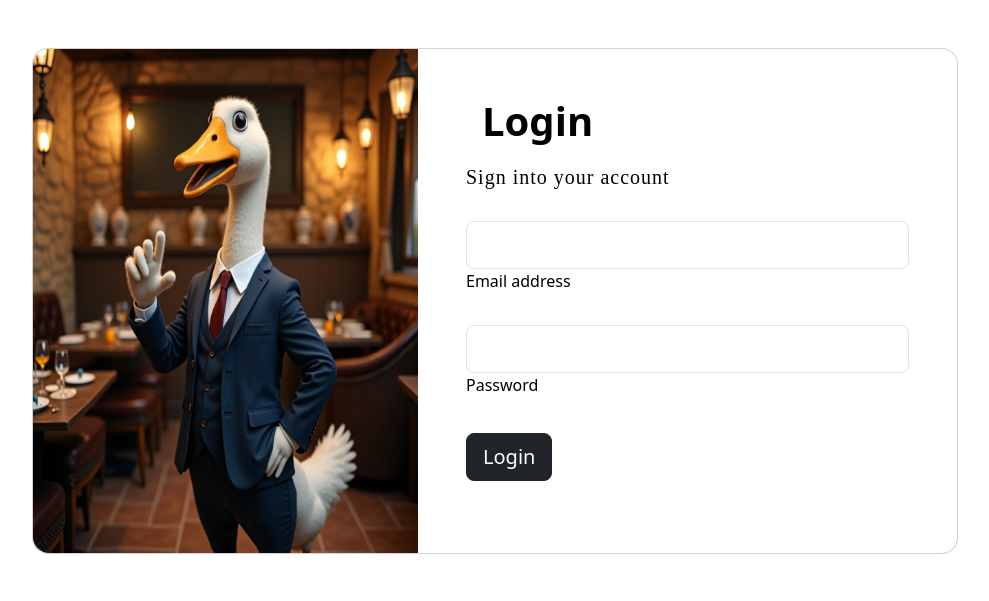
After one commit to AndersonOlivos/proyectoDAW, a Django app: page /login/ in a window 1280 px wide. The commit adds this page. Shown: the top 601 px of the page, without its empty margins (145-1134 px from the left). Run offline with Django 5.2, Linux system fonts and the light colour scheme; some web fonts are replaced.

Commit message:
Primera parte login e imagenes nuevas

```diff
--- a/safadordelasdelicias/urls.py
+++ b/safadordelasdelicias/urls.py
@@ -12,6 +12,8 @@ urlpatterns = [
     path('mesas/mesa/',go_mesa, name='mesa'),
     path('mesas/mesa/cocina', go_cocina, name='cocina'),
     path('carta/', go_carta, name='carta'),
+
+    path('login/', go_login, name='login'),
 ]
 
 handler404 = custom_404
--- a/safadordelasdelicias/views.py
+++ b/safadordelasdelicias/views.py
@@ -30,3 +30,6 @@ def go_cocina(request):
 
 def go_carta(request):
     return render(request, 'carta.html')
+
+def go_login(request):
+    return render(request, 'login.html')
--- /dev/null
+++ b/static/style/login.css
@@ -0,0 +1,6 @@
+.img_ganso{
+    max-width: 100% !important;
+    max-height: 100% !important;
+    height: 100% !important;
+    width: 100% !important;
+}
--- a/templates/home.html
+++ b/templates/home.html
@@ -11,6 +11,7 @@
 <a href="{% url 'mesa' %}">MESA</a>
 <a href="{% url 'cocina' %}">COCINA</a>
 <a href="{% url 'carta' %}">CARTA</a>
+<a href="{% url 'login' %}">Login</a>
 
 </body>
 </html>
--- /dev/null
+++ b/templates/login.html
@@ -0,0 +1,59 @@
+{% load static %}
+<!DOCTYPE html>
+<html lang="en">
+<head>
+    <meta charset="UTF-8">
+    <title>Login</title>
+    <link href="https://cdn.jsdelivr.net/npm/bootstrap@5.3.3/dist/css/bootstrap.min.css" rel="stylesheet" integrity="sha384-QWTKZyjpPEjISv5WaRU9OFeRpok6YctnYmDr5pNlyT2bRjXh0JMhjY6hW+ALEwIH" crossorigin="anonymous">
+    <link rel="stylesheet" href="{% static 'style/global.css' %}">
+    <link rel="stylesheet" href="{% static 'style/login.css' %}">
+
+</head>
+<body>
+  <div class="container py-5 ">
+    <div class="row d-flex justify-content-center align-items-center ">
+      <div class="col col-xl-10">
+        <div class="card" style="border-radius: 1rem;">
+          <div class="row g-0">
+            <div class="col-md-6 col-lg-5 d-none d-md-block">
+              <img src="{% static 'image/ganso-bienvenida.jpg' %}"
+                alt="login form" class="img_ganso img-fluid" style="border-radius: 1rem 0 0 1rem;" />
+            </div>
+            <div class="col-md-6 col-lg-7 d-flex align-items-center">
+              <div class="card-body p-4 p-lg-5 text-black">
+
+                <form>
+
+                  <div class="d-flex align-items-center mb-3 pb-1">
+                    <i class="fas fa-cubes fa-2x me-3" style="color: #ff6219;"></i>
+                    <span class="h1 fw-bold mb-0">Login</span>
+                  </div>
+
+                  <h5 class="fw-normal mb-3 pb-3" style="letter-spacing: 1px;">Sign into your account</h5>
+
+                  <div data-mdb-input-init class="form-outline mb-4">
+                    <input type="email" id="form2Example17" class="form-control form-control-lg" />
+                    <label class="form-label" for="form2Example17">Email address</label>
+                  </div>
+
+                  <div data-mdb-input-init class="form-outline mb-4">
+                    <input type="password" id="form2Example27" class="form-control form-control-lg" />
+                    <label class="form-label" for="form2Example27">Password</label>
+                  </div>
+
+                  <div class="pt-1 mb-4">
+                    <button data-mdb-button-init data-mdb-ripple-init class="btn btn-dark btn-lg btn-block" type="button">Login</button>
+                  </div>
+
+                </form>
+
+              </div>
+            </div>
+          </div>
+        </div>
+      </div>
+    </div>
+  </div>
+    <script src="https://cdn.jsdelivr.net/npm/bootstrap@5.3.3/dist/js/bootstrap.bundle.min.js" integrity="sha384-YvpcrYf0tY3lHB60NNkmXc5s9fDVZLESaAA55NDzOxhy9GkcIdslK1eN7N6jIeHz" crossorigin="anonymous"></script>
+</body>
+</html>
```
Also changed, not shown: static/image/Flux_Dev_A_dignified_goose_adorned_in_a_tailored_navy_blue_thr_0.jpg (added), static/image/Flux_Dev_A_dignified_goose_adorned_in_a_tailored_navy_blue_thr_1.jpg (added), static/image/Flux_Dev_A_dignified_goose_adorned_in_a_tailored_navy_blue_thr_2.jpg (added), static/image/Flux_Dev_A_refined_and_charismatic_goose_with_a_sleek_black_tu_2.jpg (added), static/image/Flux_Dev_A_refined_and_charismatic_goose_with_a_sleek_black_tu_3.jpg (added), static/image/ganso-bienvenida-copia.jpg (added), static/image/ganso-bienvenida.jpg (added), static/image/ganso_safador.png (added).
